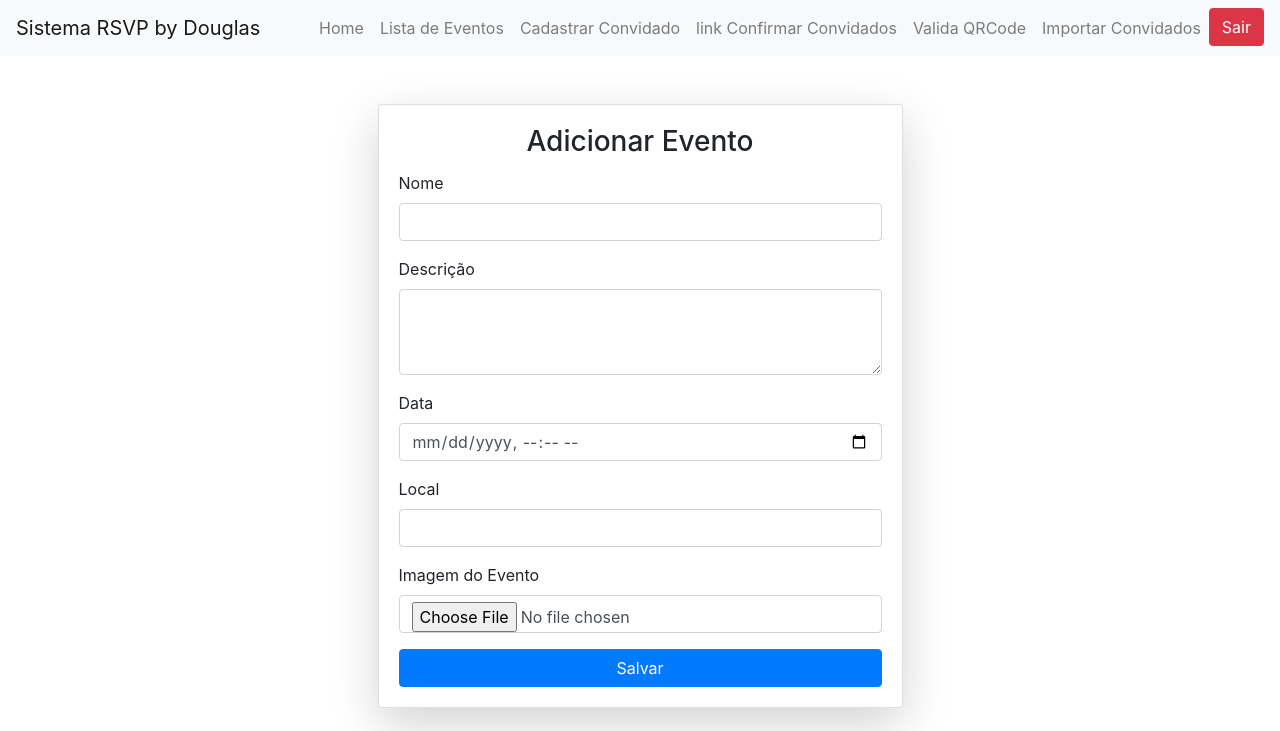
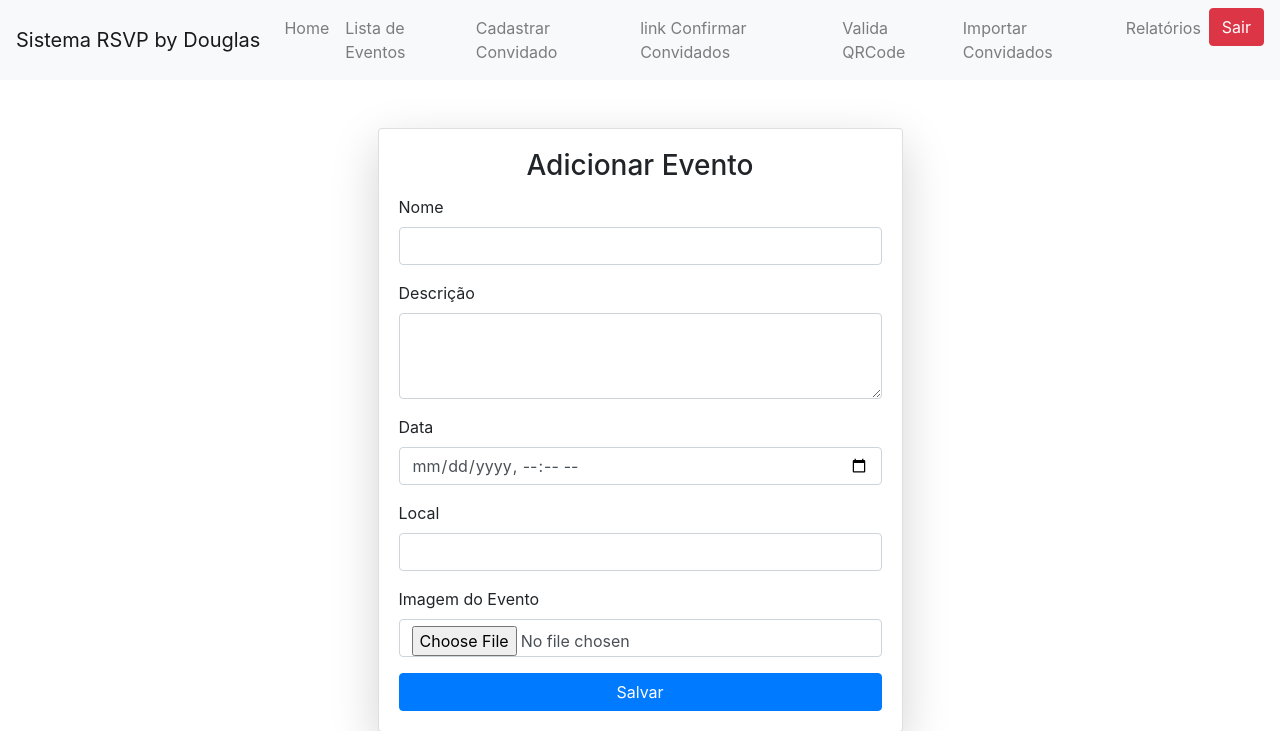
Before and after one commit to douglasinforj/sistema_rspv_presenca_eventos, a Django app: page /adicionar/ in a window 1280 px wide. Shown: the top 731 px of the page. Run offline with Django 5.2, Linux system fonts and the light colour scheme; the visitor is signed in with stand-in values (Sample User, id 1); some libraries are stand-ins or nearby versions.

Commit message:
Adicionando link para relatorio

```diff
--- a/templates/base.html
+++ b/templates/base.html
@@ -41,6 +41,7 @@ body {
                 <li class="nav-item"><a class="nav-link" href="{% url 'rsvp_convidado' %}">link Confirmar Convidados</a></li>
                 <li class="nav-item"><a class="nav-link" href="{% url 'checkin_view' %}">Valida QRCode</a></li>
                 <li class="nav-item"><a class="nav-link" href="{% url 'importar_convidados' %}">Importar Convidados</a></li>
+                <li class="nav-item"><a class="nav-link" href="{% url 'relatorio_evento' %}">Relatórios</a></li>
                 <li class="nav-item">{% if user.is_authenticated %}
                                         <a href="{% url 'logout_view' %}" class="btn btn-danger">Sair</a>
                                     {% else %}
```
